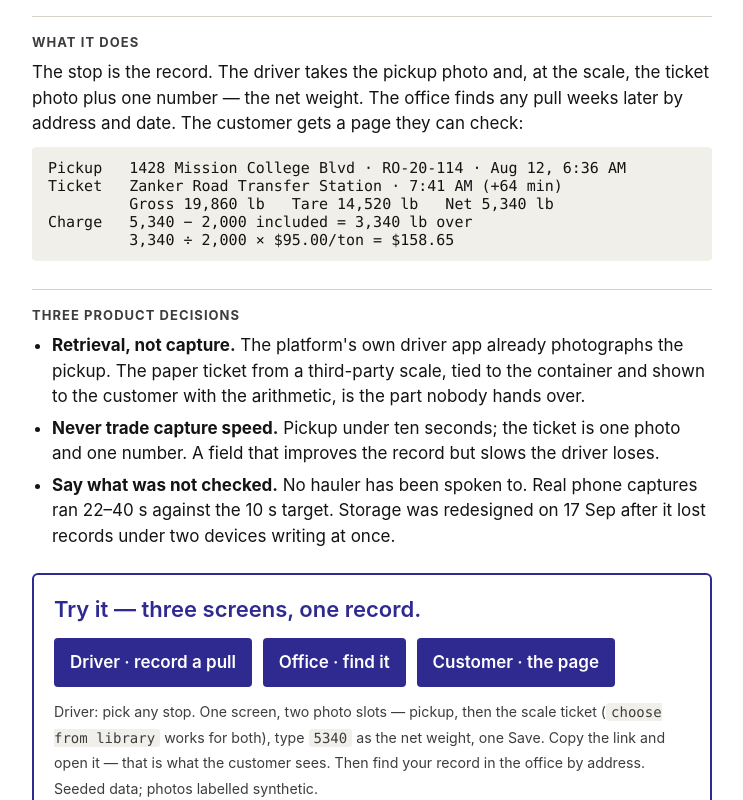
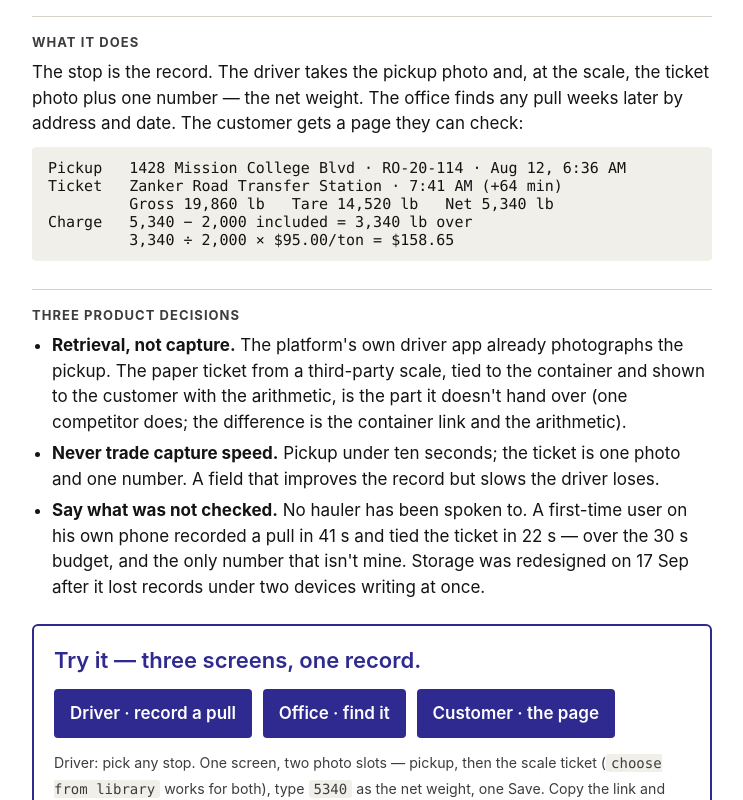
Before and after one commit to aayushdixit27/collected, a website: page app/public/walkthrough.html in a window 1280 px wide. Shown: the part 460-1260 px from the top of the page, without its empty margins (268-1011 px from the left). Drawn offline with Linux system fonts and the light colour scheme.

Commit message:
README, walkthrough: recovered quote sources, Docket, the first-time-user timings, the storage incident
Co-Authored-By: Claude Opus 5 (1M context) <noreply@anthropic.com>

```diff
--- a/app/public/walkthrough.html
+++ b/app/public/walkthrough.html
@@ -33,9 +33,9 @@ Charge   5,340 − 2,000 included = 3,340 lb over
 
 <h2>Three product decisions</h2>
 <ul>
-<li><strong>Retrieval, not capture.</strong> The platform's own driver app already photographs the pickup. The paper ticket from a third-party scale, tied to the container and shown to the customer with the arithmetic, is the part nobody hands over.</li>
+<li><strong>Retrieval, not capture.</strong> The platform's own driver app already photographs the pickup. The paper ticket from a third-party scale, tied to the container and shown to the customer with the arithmetic, is the part it doesn't hand over (one competitor does; the difference is the container link and the arithmetic).</li>
 <li><strong>Never trade capture speed.</strong> Pickup under ten seconds; the ticket is one photo and one number. A field that improves the record but slows the driver loses.</li>
-<li><strong>Say what was not checked.</strong> No hauler has been spoken to. Real phone captures ran 22–40 s against the 10 s target. Storage was redesigned on 17 Sep after it lost records under two devices writing at once.</li>
+<li><strong>Say what was not checked.</strong> No hauler has been spoken to. A first-time user on his own phone recorded a pull in 41 s and tied the ticket in 22 s — over the 30 s budget, and the only number that isn't mine. Storage was redesigned on 17 Sep after it lost records under two devices writing at once.</li>
 </ul>
 
 <div class="try">
```
Also changed, not shown: README.md.
